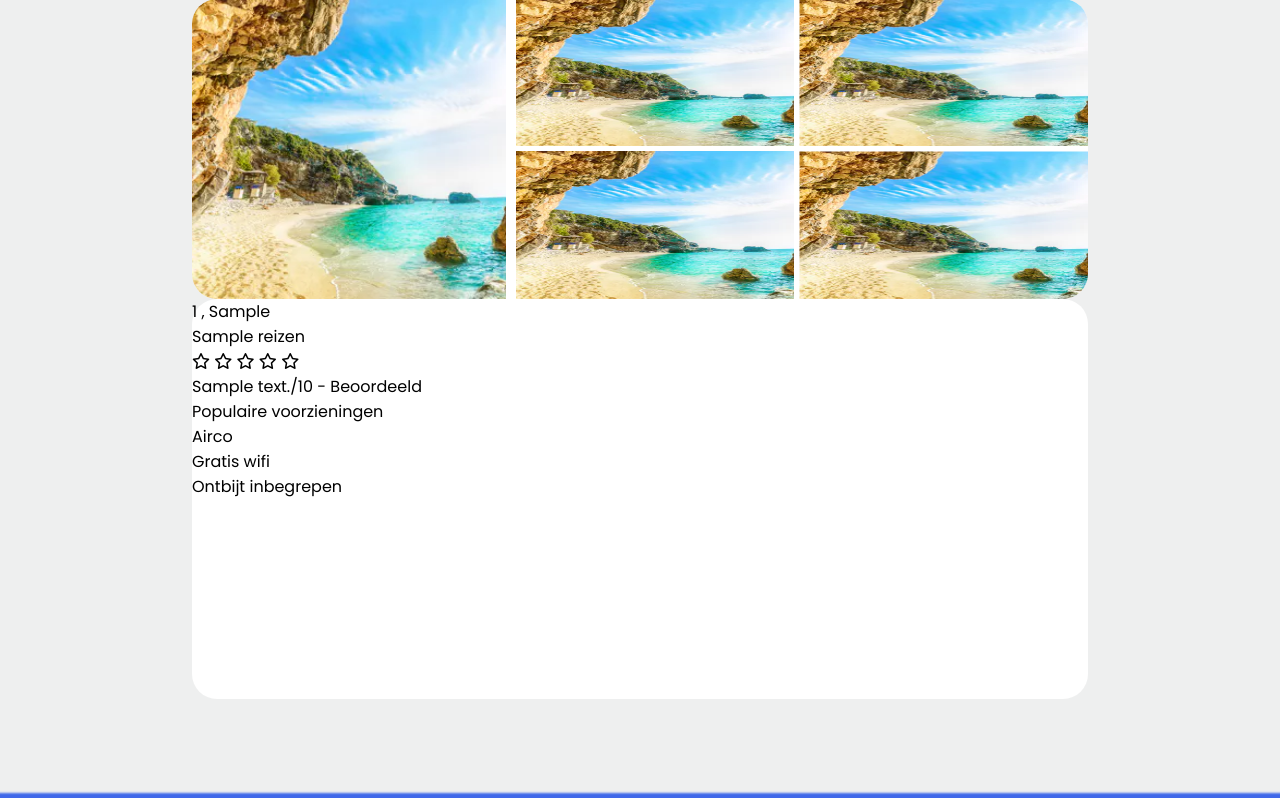
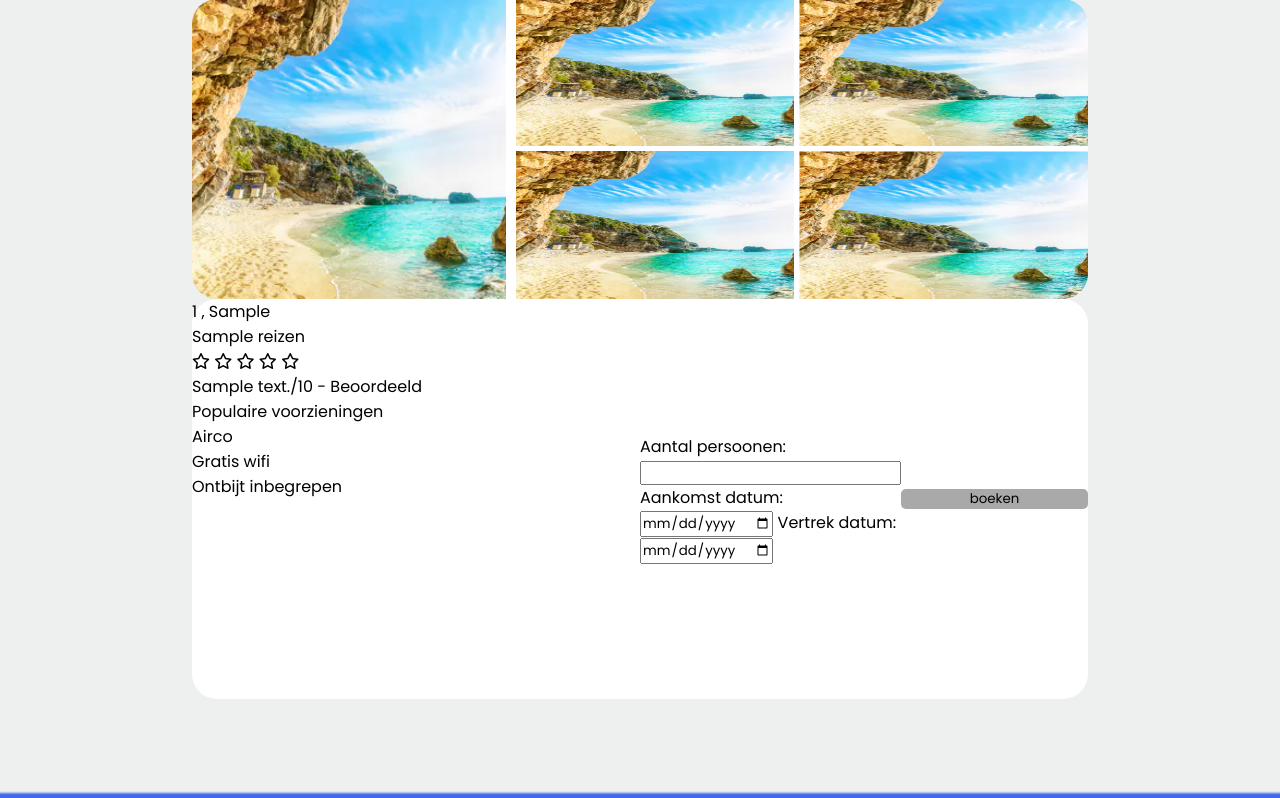
Before and after one commit to knlcker/ReisBureau, a PHP site: page /reis-informatie.php?reis_id_info=1 in a window 1280 px wide. Shown: the part 425-1223 px from the top of the page. Run offline with PHP 8.4, Linux system fonts and the light colour scheme; tables that the repository leaves empty or names only in its code hold one stand-in row (values such as "Sample post"); data that the repository does not hold is empty; some libraries are stand-ins or nearby versions.

Commit message:
vaken toegevoegd (#54)

```diff
--- a/reis-informatie.php
+++ b/reis-informatie.php
@@ -58,6 +58,7 @@
                             </div>
                         </div>
                         <div class="informatie-text-container">
+                            <div class="informatie-text">
                             <div class="reis-informatie-locatie">' . $item['reis_location_country'] . " , " . $item['reis_location_city'] . '</div>
                             <div class="reis-informatie-title">' . $item['reis_title'] . '</div>
                             <div class="reis-reviews">
@@ -75,6 +76,22 @@
                                 <div>Ontbijt inbegrepen</div>
                             </div>
                         </div>
+                        <div class="reis-boeken-button">
+                                <form action="reis-informatie.php" method="GET" class="form-reis-boeken">
+                                    <input type="hidden" name="reis_id_info" value="' . $item['reis_id'] . '"></input>
+                                    <div class="invulvelden-reis-boeken">
+                                        <label for="aantal-persoonen">Aantal persoonen: </label><br>
+                                        <input type="number" name="aantal-persoonen" value="' . $item[''] .'"</input>
+                                        <label for="datum-aankomst">Aankomst datum: </label><br>
+                                        <input type="date" name="datum-aankomst" value="' . $item[''] .'"</input>
+                                        <label for="datum-vertrek">Vertrek datum: </label><br>
+                                        <input type="date" name="datum-vertrek" value="' . $item[''] .'"</input>
+                                    </div>
+                                    <button type="submit" class="reis-informatie-button">boeken</button>
+                                </form>
+                            </div>
+                        </div>
+
                     </div>
                             ';
                 }
--- a/styles/main.css
+++ b/styles/main.css
@@ -963,7 +963,7 @@ a{
     justify-content: flex-start;
     flex-direction: column;
 }
-label{
+.label{
     padding-top: 20px;
 }
 .reis-Invulvelden{
@@ -1024,6 +1024,9 @@ label{
     height: auto;
     min-height: 700px;
 
+    display: flex;
+    flex-direction: column;
+
 }
 .afbeelding-container{
     width: 100%;
@@ -1055,6 +1058,13 @@ label{
     height: 400px;
     border-radius: 25px;
     background-color: white;
+
+    display: flex;
+    flex-direction: row;
+}
+.informatie-text{
+    width: 50%;
+    height: auto;
 }
 #reis-informatie-extra-afbeelding-links-boven{
     padding-left: 10px;
@@ -1078,5 +1088,21 @@ label{
 }
 .reis-voorzieningen{
     width: 100%;
+    height: auto;
+}
+.reis-boeken-button{
+    width: 	50%;
     height: 100%;
+    display: flex;
+    justify-content: center;
+    align-items: center;
 }
+.invulvelden-reis-boeken{
+
+}
+.form-reis-boeken{
+    display: flex;
+    flex-direction: row;
+    justify-content: center;
+    align-items: center;
+}
```
Also changed, not shown: reis-aanmaken-editen.php (+8 -8 lines).
